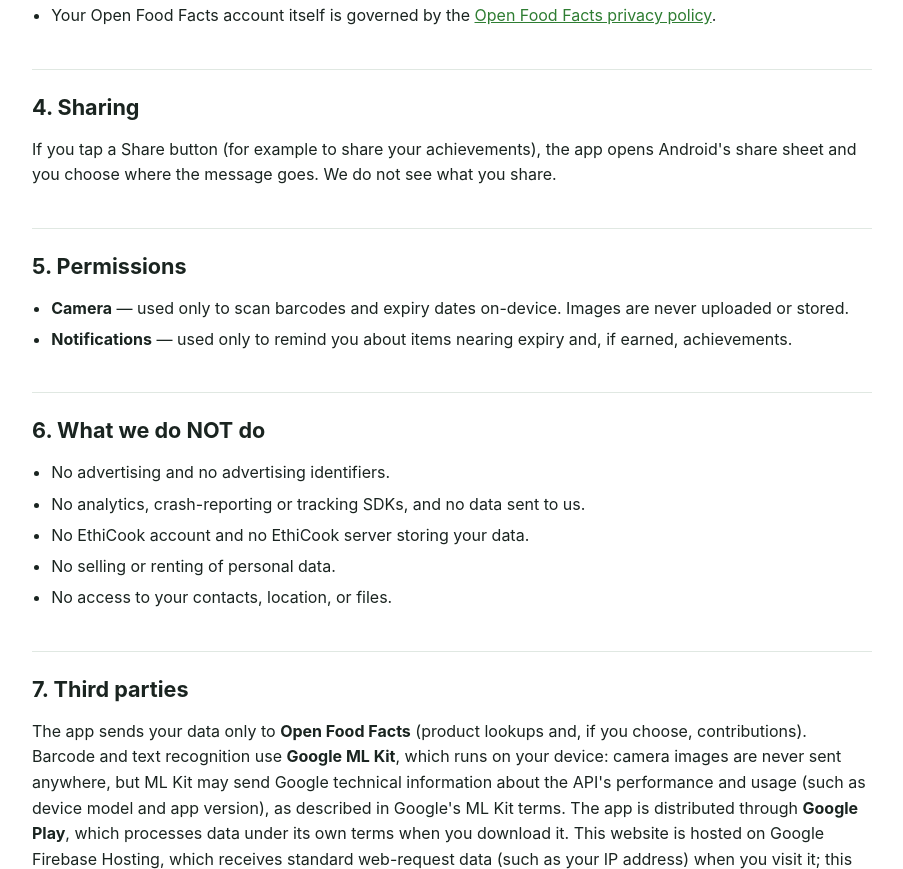
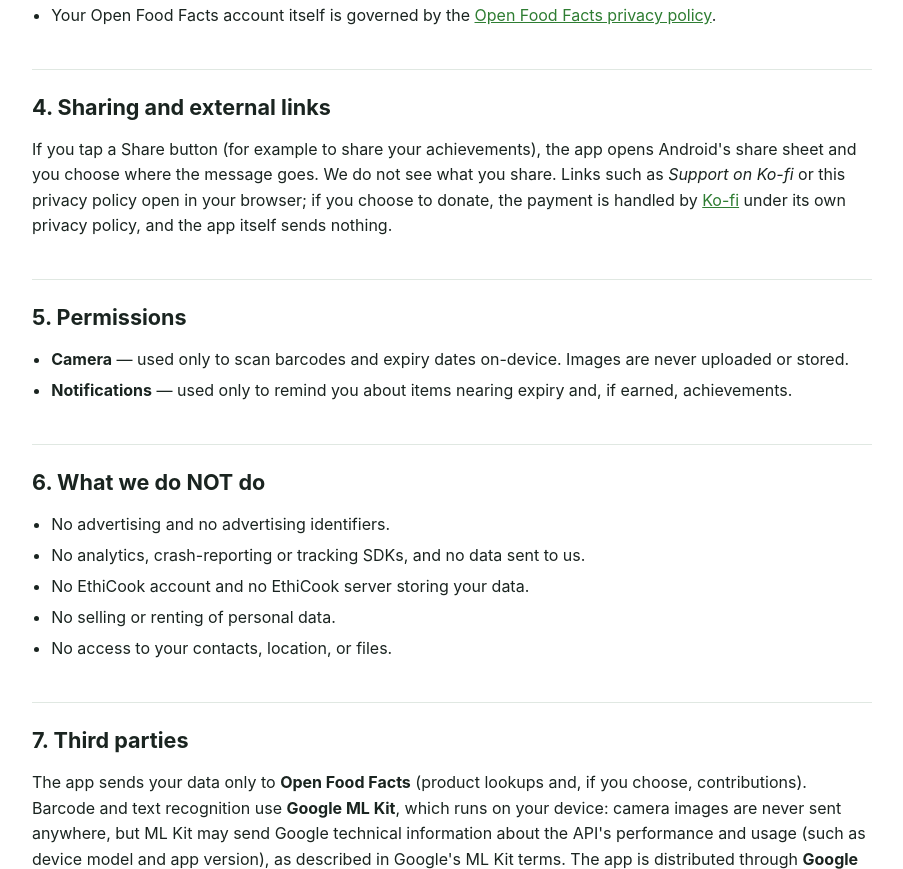
Before and after one commit to giobinda/ethicook-website, a plain HTML site: page privacy.html in a window 1280 px wide. Shown: the part 1492-2361 px from the top of the page, without its empty margins (188-1091 px from the left). Drawn offline with Linux system fonts and the light colour scheme.

Commit message:
Ko-fi support link; free-only wording

```diff
--- a/privacy.html
+++ b/privacy.html
@@ -49,8 +49,8 @@
         <li>Your Open Food Facts account itself is governed by the <a href="https://world.openfoodfacts.org/privacy">Open Food Facts privacy policy</a>.</li>
       </ul>
 
-      <h2>4. Sharing</h2>
-      <p>If you tap a Share button (for example to share your achievements), the app opens Android's share sheet and you choose where the message goes. We do not see what you share.</p>
+      <h2>4. Sharing and external links</h2>
+      <p>If you tap a Share button (for example to share your achievements), the app opens Android's share sheet and you choose where the message goes. We do not see what you share. Links such as <em>Support on Ko-fi</em> or this privacy policy open in your browser; if you choose to donate, the payment is handled by <a href="https://ko-fi.com">Ko-fi</a> under its own privacy policy, and the app itself sends nothing.</p>
 
       <h2>5. Permissions</h2>
       <ul>
```
Also changed, not shown: index.html (+1 -0 lines), support.html (+3 -0 lines).
